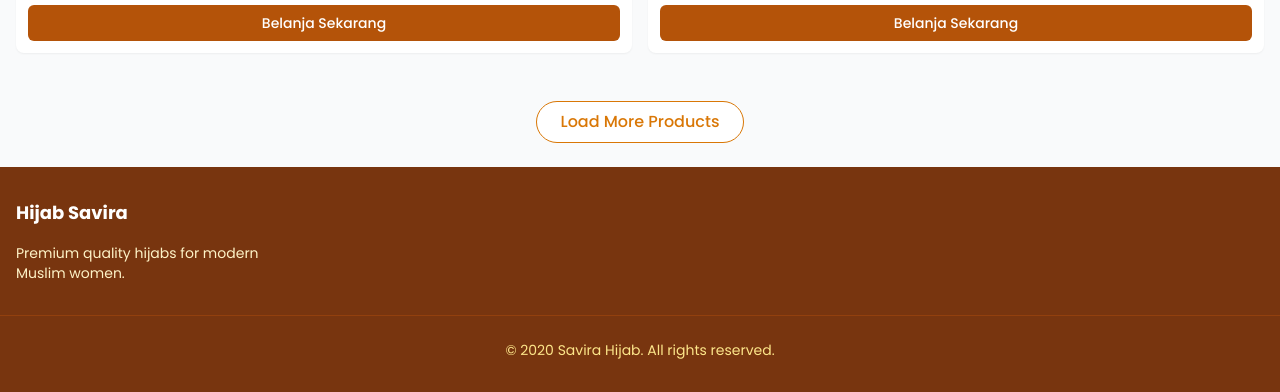
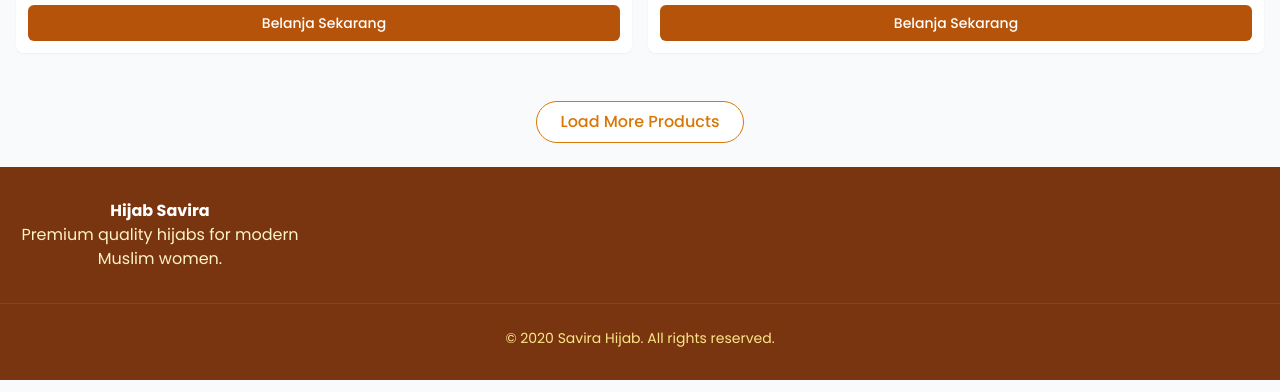
Before and after one commit to savira14/savirashop, a plain HTML site: page index.html in a window 1280 px wide. Shown: the part 1799-2191 px from the top of the page. Drawn offline with nearby package versions, Linux system fonts and the light colour scheme.

Commit message:
Update index.html

```diff
--- a/index.html
+++ b/index.html
@@ -66,7 +66,7 @@
                 <p class="text-amber-800 mb-4">Premium Quality Hijabs With Modern Designs</p>
             </div>
             <div class="md:w-1/2 flex justify-center">
-                <img src="https://cdn.orderonline.id/uploads/images_9923871752332500935.png alt="Hijab Model" class="w-70 h-100">
+                <img src="https://st2.depositphotos.com/29490188/48092/i/450/depositphotos_480921618-stock-photo-happy-young-arabian-woman-in.jpg alt="Hijab Model" class="w-70 h-100">
             </div>
         </div>
     </div>
@@ -329,8 +329,8 @@
         <div class="container mx-auto px-4">
             <div class="grid grid-cols-2 md:grid-cols-4 gap-8">
                 <div>
-                    <h4 class="font-bold text-lg mb-4">Hijab Savira</h4>
-                    <p class="text-amber-100 text-sm">Premium quality hijabs for modern Muslim women.</p>
+                    <h4 class="font-bold text-center">Hijab Savira</h4>
+                    <p class="text-amber-100 text-center">Premium quality hijabs for modern Muslim women.</p>
                     </div>
                 </div>
              </div>
```
